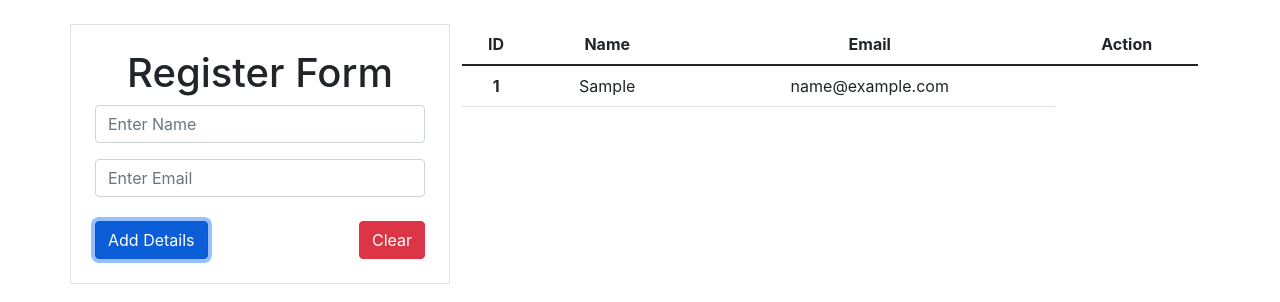
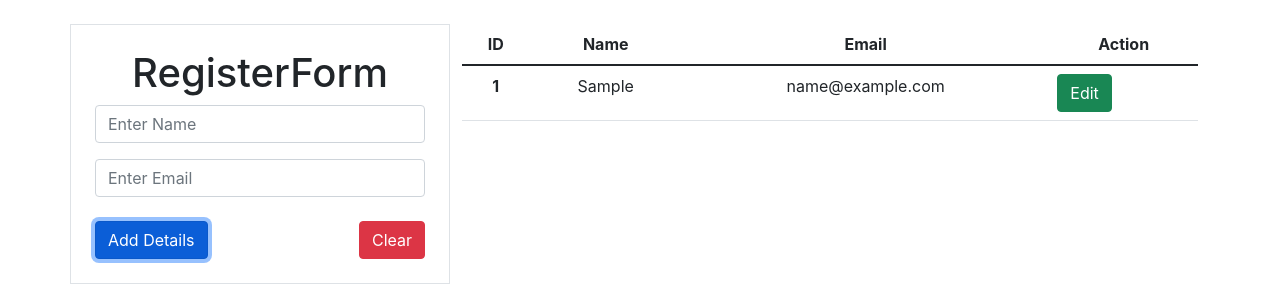
Before and after one commit to pgdkumar/CRUD-application-in-React, a React (Create React App) app in the folder crud-application/: page / in a window 1280 px wide. Both pictures are taken after typing "Sample", "name@example.com" into the empty fields and a click on the button "Add Details". Shown: the top 302 px of the page. Built offline with nearby package versions, Linux system fonts and the light colour scheme.

Commit message:
Edit Form

```diff
--- a/crud-application/src/Components/Home.js
+++ b/crud-application/src/Components/Home.js
@@ -4,6 +4,7 @@ function Home() {
     // form data and list
     const [formData, setFormData] = useState({ name: '', email: '' });
     const [items, setItems] = useState([]);
+    const [isEditing, setIsEditing] = useState(false);
 
     // form input changes
     const handleChange = (e) => {
@@ -19,11 +20,18 @@ function Home() {
         e.preventDefault();
         if (!formData.name || !formData.email) return;
 
-        // length of the current list
-        const newId = items.length + 1;
+        if (isEditing) {
+            // Update the item
+            setItems(items.map(item => (item.id === formData.id ? formData : item)));
+            setIsEditing(false); // Exit edit mode
+        } else {
+            // length of the current list
+            const newId = items.length + 1;
 
-        // Add new item with the sequential ID to the list
-        setItems([...items, { ...formData, id: newId }]);
+            // Add new item with the sequential ID to the list
+            setItems([...items, { ...formData, id: newId }]);
+
+        }
 
         // Clear the form
         setFormData({ name: '', email: '' });
@@ -33,13 +41,20 @@ function Home() {
     const handleClear = (e) => {
         e.preventDefault();
         setFormData({ name: '', email: '' });
+        setIsEditing(false);
+    };
+    // Handle editing an item
+    const handleEdit = (id) => {
+        const itemToEdit = items.find(item => item.id === id);
+        setFormData(itemToEdit); // Populate form with selected item data
+        setIsEditing(true); // Enable edit mode
     };
     return (
         <div className="container mt-4">
             <div className="row d-flex justify-content-center">
                 <div className="col-lg-4 col-md-6 col-sm-12 border p-4">
                     <form onSubmit={handleSubmit}>
-                        <h1> Register Form</h1>
+                        <h1>{isEditing ? 'Edit' : 'Register'}Form</h1>
                         <div className="mb-3">
                             <input
                                 type="text"
@@ -113,6 +128,11 @@ function Home() {
                                     <th scope="row">{item.id}</th>
                                     <td>{item.name}</td>
                                     <td>{item.email}</td>
+                                    <td>
+                                        <div className="text-center d-flex justify-content-between align-items-center">
+                                            <button type="submit" className="btn btn-success" onClick={() => handleEdit(item.id)}>Edit</button>
+                                        </div>
+                                    </td>
                                 </tr>
                             ))}
                         </tbody>
```
